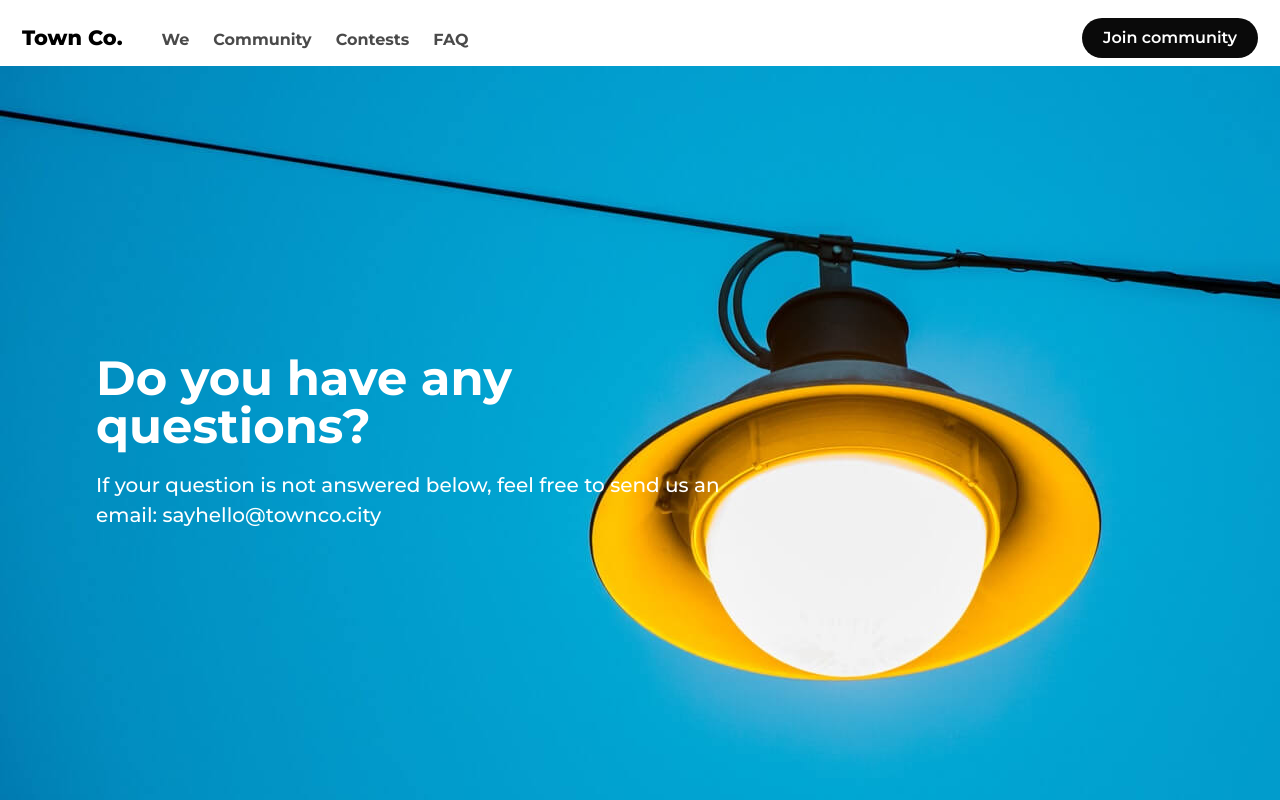
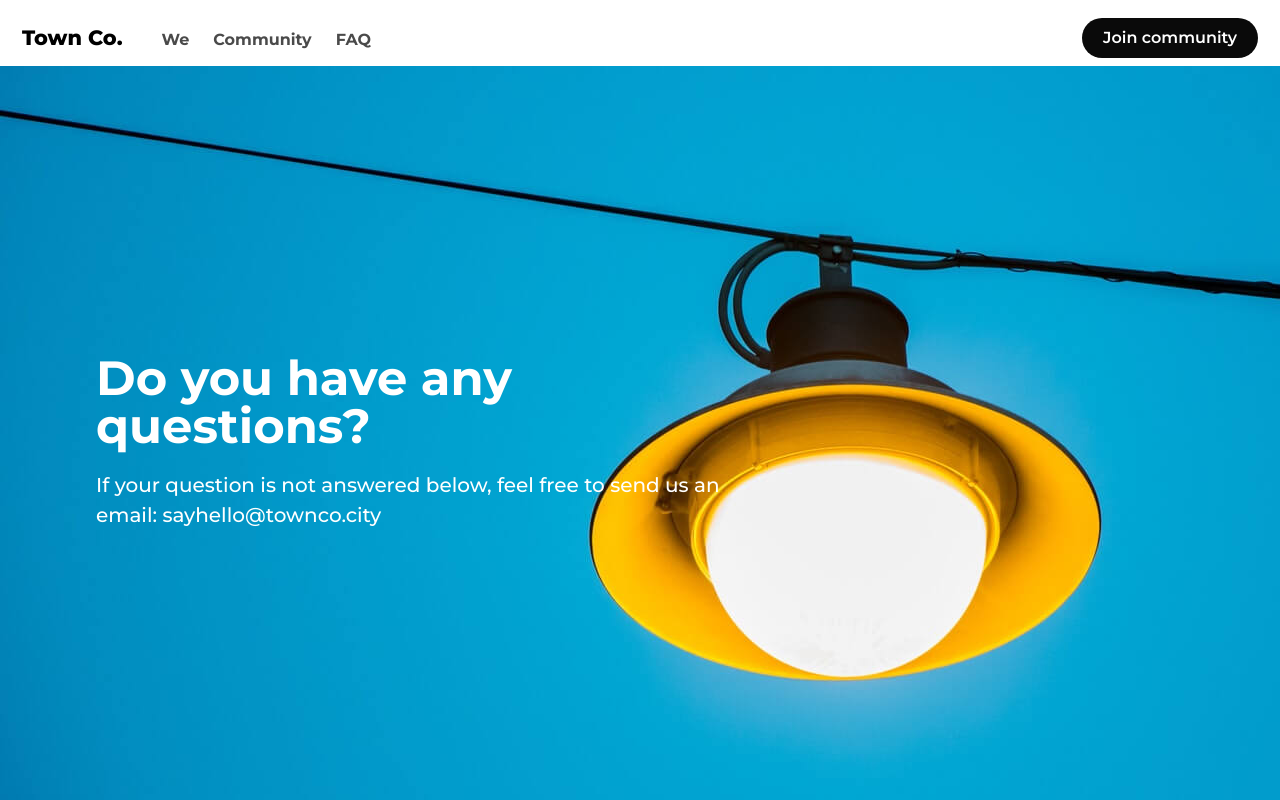
Before and after one commit to math77/town, a React (Create React App) app: page /faq in a window 1280 px wide. Shown: the top 800 px of the page. Built offline with nearby package versions, Linux system fonts and the light colour scheme.

Commit message:
drop contest

```diff
--- a/src/components/Navbar.js
+++ b/src/components/Navbar.js
@@ -35,7 +35,6 @@ function Navbar() {
         <div className="navbar-start" id="navbar-items">
           <Link className="navbar-item" to="/about">We</Link>
           <Link className="navbar-item" to="/community">Community</Link>
-          <Link className="navbar-item" to="/contest">Contests</Link>
           <Link className="navbar-item" to="/faq">FAQ</Link>
         </div>
 
--- a/src/index.js
+++ b/src/index.js
@@ -27,7 +27,6 @@ ReactDOM.render(
             <Route path="/dreams" component={Wall} />
             <Route path="/funding" component={Funding} />
             <Route path="/faq" component={FAQ} />
-            <Route path="/contest" component={Contest} />
             <Route component={NotFound} />
         </Switch>
     </BrowserRouter>,
```
